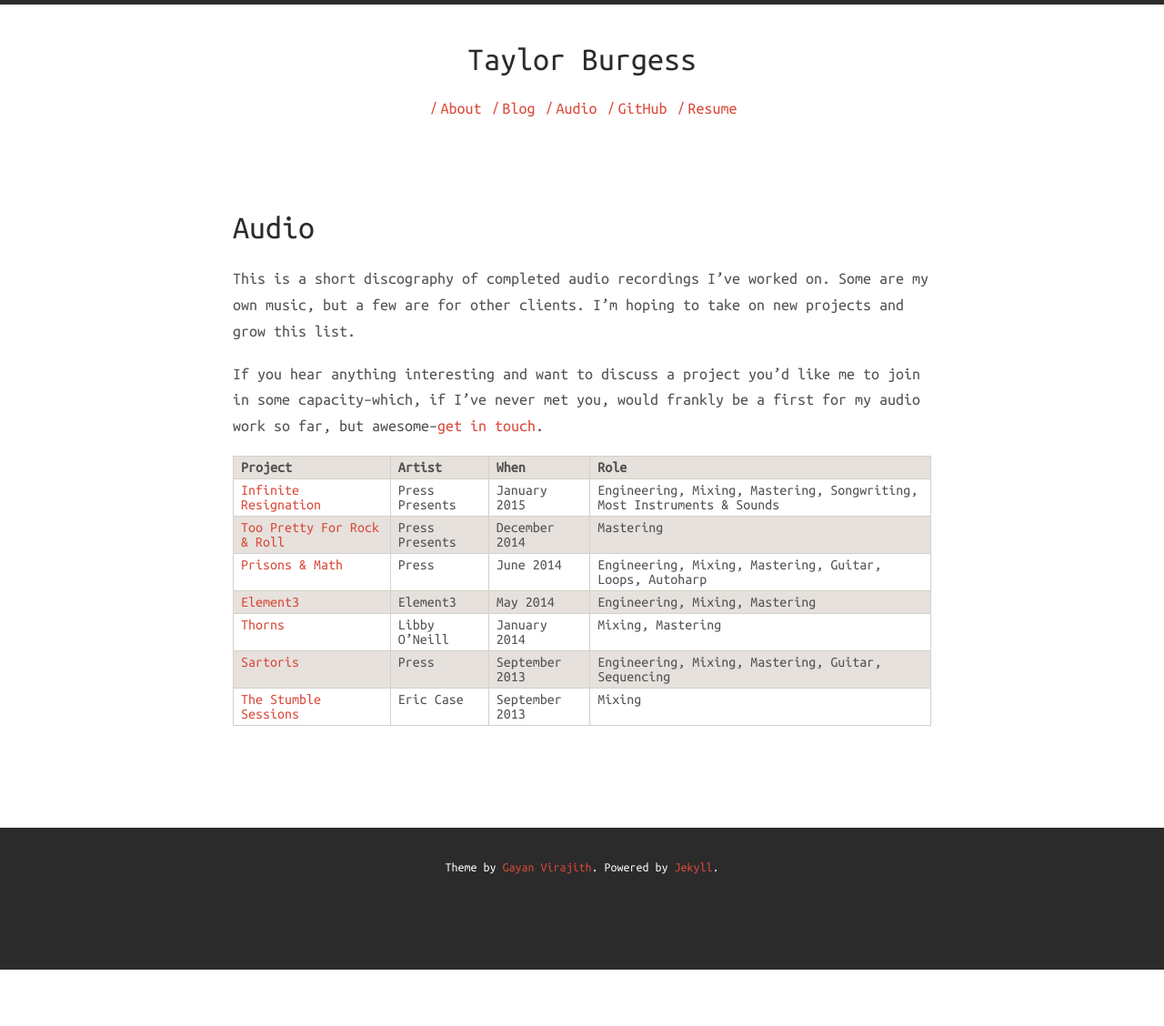
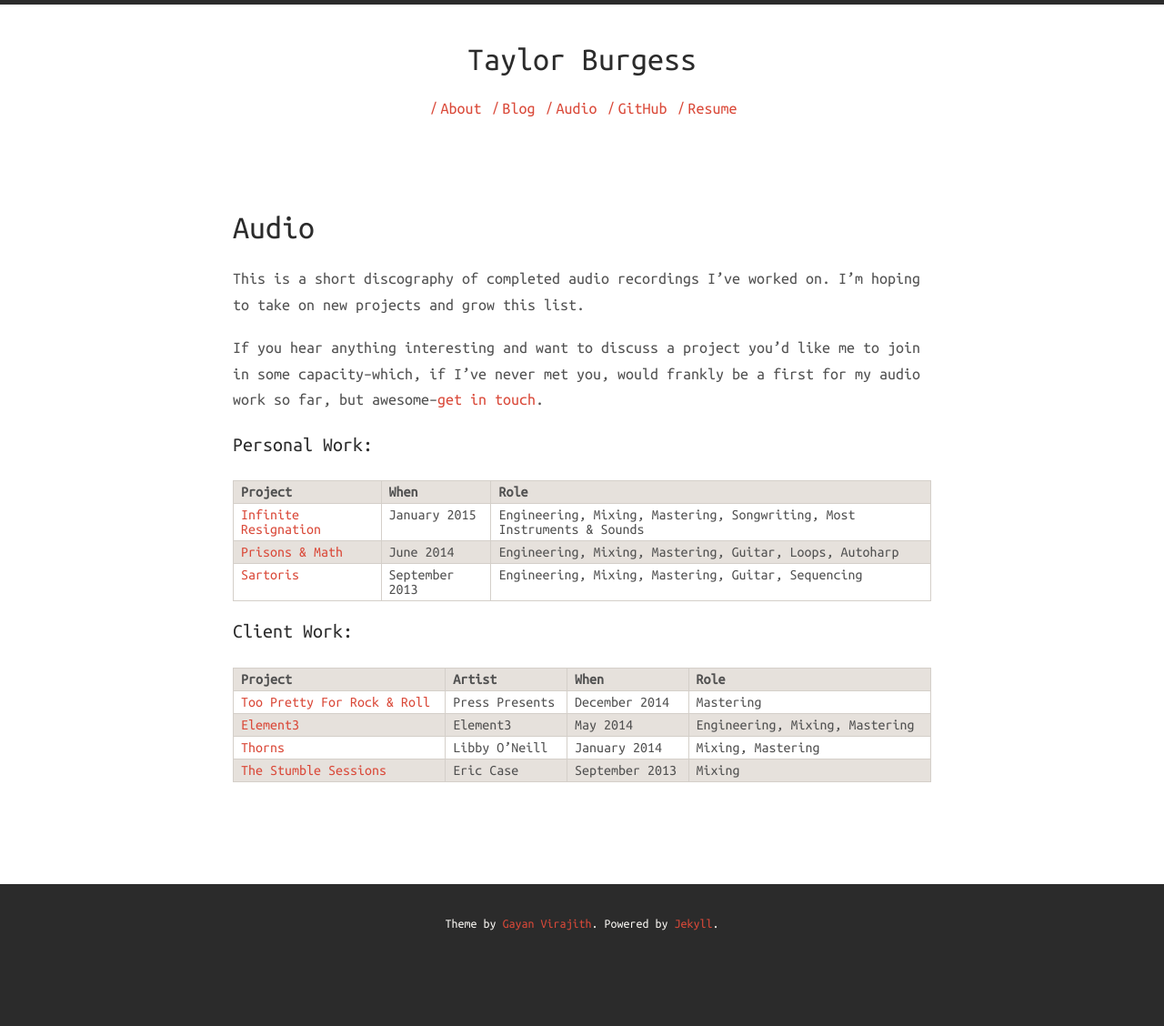
Before and after one commit to tayloraburgess/tayloraburgess.github.io, a Jekyll site: the page built from audio.md, in a window 1280 px wide. Shown: the whole page at 91% size. Built offline with Jekyll 4.4.1, drawn with Linux system fonts in a browser that asks for light colours; nearby versions of some CDN libraries; before the commit the page ends 1066 px from its top, so only the background shows below that.

Commit message:
Update Audio and About pages

```diff
--- a/Gemfile
+++ b/Gemfile
@@ -6,5 +6,6 @@ versions = JSON.parse(open('https://pages.github.com/versions.json').read)
 
 gem 'github-pages', versions['github-pages']
 gem 'rake'
+gem 'jekyll-watch'
 
 gem 'pygments.rb'
--- a/audio.md
+++ b/audio.md
@@ -3,15 +3,21 @@ layout: page
 title: Audio
 permalink: /audio/
 ---
-This is a short discography of completed audio recordings I've worked on. Some are my own music, but a few are for other clients. I'm hoping to take on new projects and grow this list.
+This is a short discography of completed audio recordings I've worked on. I'm hoping to take on new projects and grow this list.
 
 If you hear anything interesting and want to discuss a project you'd like me to join in some capacity--which, if I've never met you, would frankly be a first for my audio work so far, but awesome--[get in touch](mailto:tayloraburgess@gmail.com).
 
+##### Personal Work:
+
+**Project** | **When** | **Role**
+[Infinite Resignation](http://presssounds.bandcamp.com/album/press-presents-infinite-resignation) | January 2015 | Engineering, Mixing, Mastering, Songwriting, Most Instruments & Sounds
+[Prisons & Math](http://presssounds.bandcamp.com/album/prisons-math) | June 2014 | Engineering, Mixing, Mastering, Guitar, Loops, Autoharp
+[Sartoris](http://presssounds.bandcamp.com/album/sartoris) | September 2013 | Engineering, Mixing, Mastering, Guitar, Sequencing
+
+##### Client Work:
+
 **Project** | **Artist** | **When** | **Role**
-[Infinite Resignation](http://presssounds.bandcamp.com/album/press-presents-infinite-resignation) | Press Presents | January 2015 | Engineering, Mixing, Mastering, Songwriting, Most Instruments & Sounds
 [Too Pretty For Rock & Roll](http://presssounds.bandcamp.com/album/press-presents-too-pretty-for-rock-roll) | Press Presents | December 2014 | Mastering
-[Prisons & Math](http://presssounds.bandcamp.com/album/prisons-math) | Press | June 2014 | Engineering, Mixing, Mastering, Guitar, Loops, Autoharp
 [Element3](http://element3.org/music/) | Element3 | May 2014 | Engineering, Mixing, Mastering
 [Thorns](https://libbyoneill.bandcamp.com/album/thorns) | Libby O'Neill | January 2014 | Mixing, Mastering
-[Sartoris](http://presssounds.bandcamp.com/album/sartoris) | Press | September 2013 | Engineering, Mixing, Mastering, Guitar, Sequencing
 [The Stumble Sessions](https://ericcase.bandcamp.com/album/the-stumble-sessions) | Eric Case | September 2013 | Mixing
```
Also changed, not shown: about.md (+1 -1 lines), Gemfile.lock.
